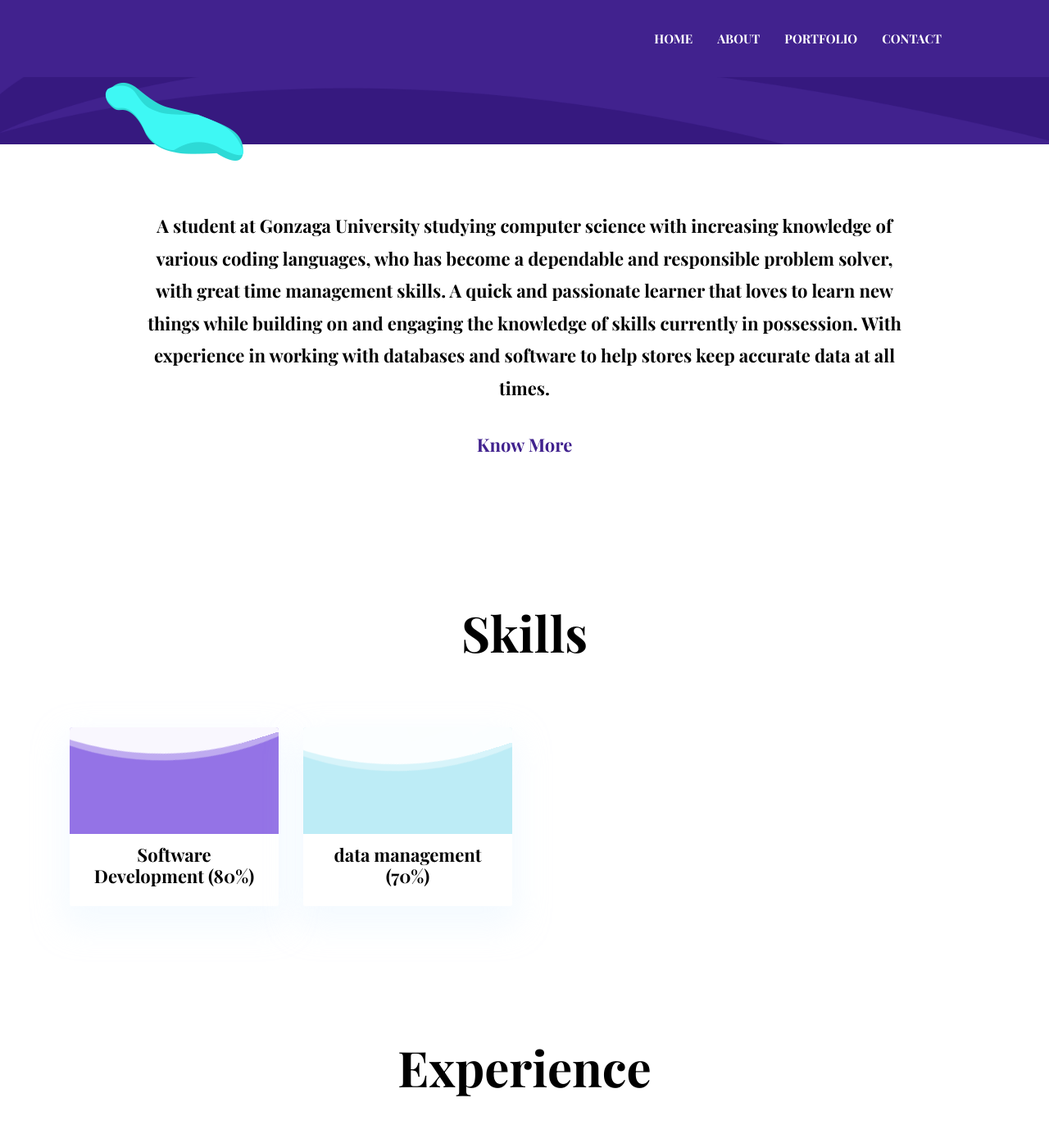
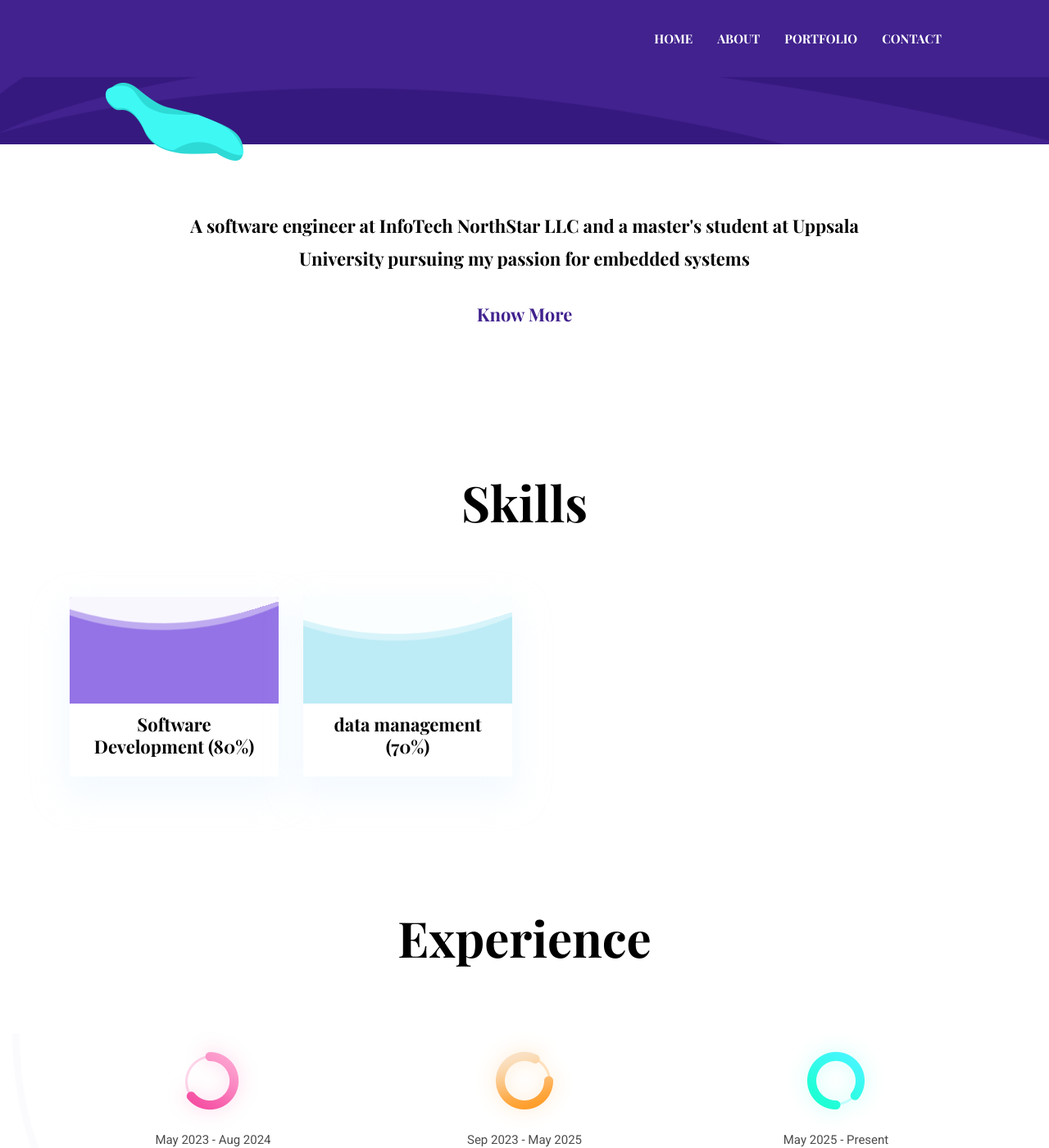
Before and after one commit to Aldriik0/Aldriik0.github.io, a Jekyll site: the page built from index.html, in a window 1280 px wide and 1400 px high, scrolled down 540 px. Shown: the whole window at 82% size. Built offline with Jekyll 4.4.1, drawn with Linux system fonts in a browser that asks for light colours; some of the changed text lies outside the part shown.

Commit message:
Updated my information

```diff
--- a/_data/settings.yml
+++ b/_data/settings.yml
@@ -42,7 +42,7 @@ hero:
 # About (Section and Page)
 
 # About Section
-blurb: A student at Gonzaga University studying computer science with increasing knowledge of various coding languages, who has become a dependable and responsible problem solver, with great time management skills. A quick and passionate learner that loves to learn new things while building on and engaging the knowledge of skills currently in possession. With experience in working with databases and software to help stores keep accurate data at all times.
+blurb: A software engineer at InfoTech NorthStar LLC and a master's student at Uppsala University pursuing my passion for embedded systems
 
 blurb-btn-link: "/about"
 blurb-btn-name: know more
@@ -80,15 +80,22 @@ experience:
   - {
       name: Data Management,
       icon: "icon-1.png",
-      date: "May 2023 - Aug 2023",
+      date: "May 2023 - Aug 2024",
       organization: "Mi Vida/Julien's",
     }
 
   - {
       name: Teaching Assistant,
       icon: "icon-2.png",
-      date: "Sep 2023 - Present",
+      date: "Sep 2023 - May 2025",
       organization: "Gonzaga School of Engineering & Applied Science",
+    }
+
+  - {
+      name: Software Engineer,
+      icon: "icon-3.png",
+      date: "May 2025 - Present",
+      organization: "InfoTech NorthStar LLC",
     }
 
 
@@ -103,6 +110,12 @@ education:
       organization: "Gonzaga University",
     }
 
+  - {
+      name: Master of Science in Embedded Systems,
+      date: "2027",
+      organization: "Uppsala University"
+    }
+
 #-------------------------------
 # Services Section
 
@@ -115,11 +128,14 @@ portfolio-home-items:
     url: "https://github.com/Aldriik0/Connect4Project"
   - image: "assets/images/portfolio/item-9.png"
     url: "https://github.com/Aldriik0/Triumph-Tree"
+  - image: "assets/images/portfolio/item-10.png"
+    url: "https://github.com/Aldriik0/myPL-Programming-Language"
 
 # Portfolio Page
 portfolio-label:
   - { title: "UI/UX Design", type: "design" }
   - { title: "Game Design", type: "game design"}
+  - { title: "Software Development", type: "software"}
 
 portfolio-items:
   - image: "assets/images/portfolio/item-2.png"
@@ -132,6 +148,11 @@ portfolio-items:
     portfolio-type:
         - type: "design"
         - type: "Mobile App"
+  - image: "assets/images/portfolio/item-10.png"
+    url: "https://github.com/Aldriik0/myPL-Programming-Language"
+    portfolio-type:
+        - type: "design"
+        - type: "software"
 
 
 #-------------------------------
--- a/_pages/about.md
+++ b/_pages/about.md
@@ -12,13 +12,17 @@ the group's first BEST Robotics competition. Academic competitor in Texas UIL fi
 in the Computer Science competition at super regionals in San Antonio Texas. From these high school<br>
 competitions I became self-taught to code in C and Java.<br>
 <br>
-Currently pursuing my Bachelor of Science in Computer Science at Gonzaga University in the lovely<br>
+Received my Bachelor of Science in Computer Science at Gonzaga University in lovely<br>
 Spokane Washington. The topics of my coursework have been in Data Science, Algorithms, Database<br>
-Systems & Management, Mobile Application Development, Machine Learning & Artificial Intelligence, and<br>
-Software Development. I have interest in Chaos Computing, Hardware Programming, and Machine Learning<br>
-with respect to Chaos Computing.<br>
+Systems & Management, Mobile Application Development, Machine Learning & Artificial Intelligence, <br>
+Software Development, and Embedded Systems<br>
 <br>
 I have working experience in Data Management during the 2023 Summer, in the experience I worked<br>
 with the Julien's/Mi Vida team to develop, organize, the storage, and the analyzation of data within<br>
 their system. I was also responsible for identifying the queries needed from software solution architects<br>
 to help integrate their database with new software for the company.<br>
+<br>
+Currently I work as a Software Engineer, in which I am responsible for programming full-stack<br>
+applications for InfoTech NorthStar LLC. I am also pursuing my Master's in Embedded Systems<br>
+at Uppsala University in Uppsala, Sweden. Which I hope to transition from standard software<br>
+engineering to embedded systems<br>
```
Also changed, not shown: assets/images/portfolio/item-10.png (added).
